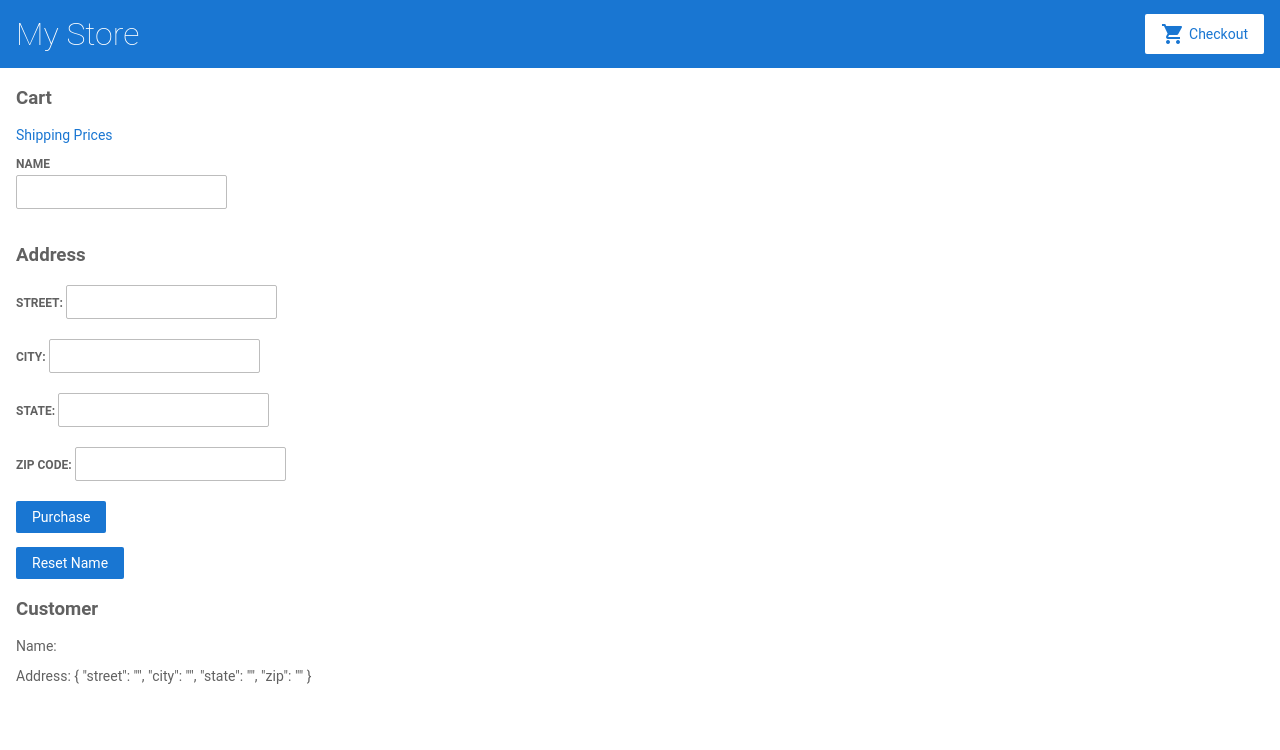
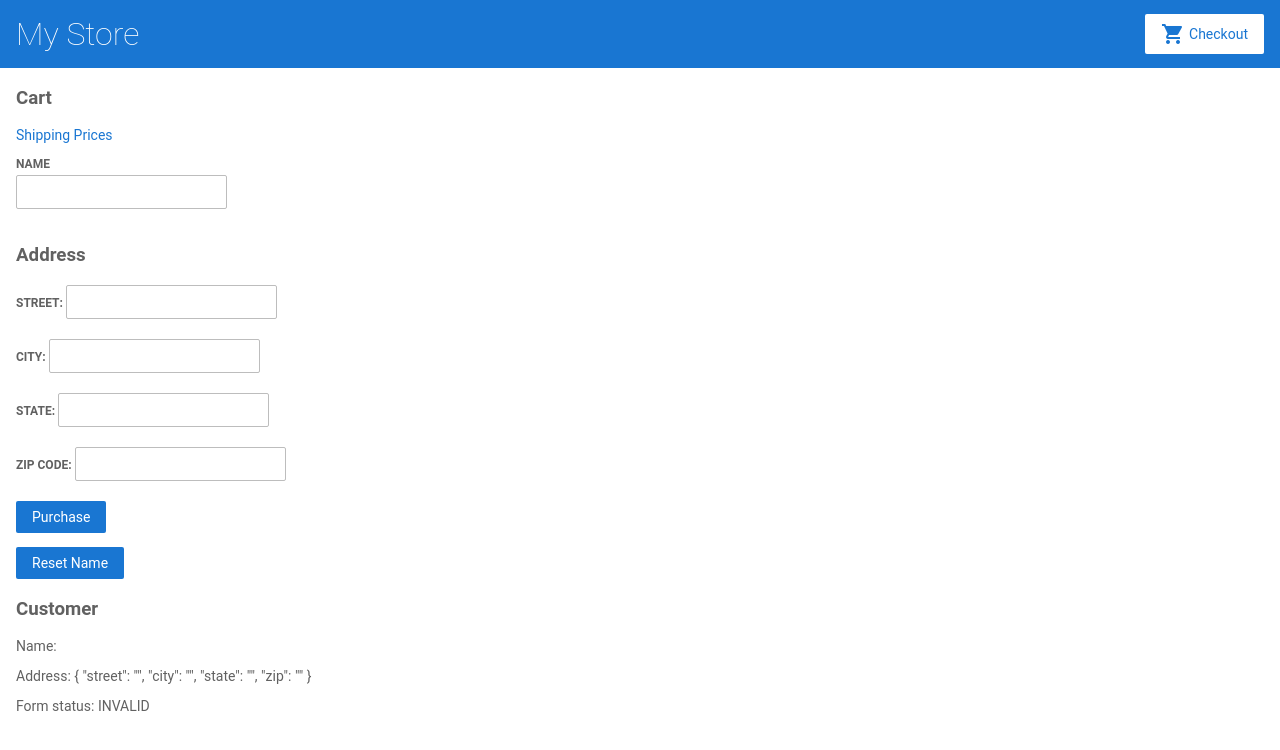
Before and after one commit to amulyk/angular-tutorial, an Angular app: page /cart in a window 1280 px wide. Shown: the top 750 px of the page. Built offline with nearby package versions, Linux system fonts and the light colour scheme.

Commit message:
feat(source): Add simple validation

```diff
--- a/src/app/cart/cart.component.html
+++ b/src/app/cart/cart.component.html
@@ -13,7 +13,7 @@
 
     <div>
         <label>Name</label>
-        <input type="text" formControlName="name">
+        <input type="text" required formControlName="name">
     </div>
 
     <div formGroupName="address">
@@ -55,4 +55,7 @@
     <p>
         Address: {{ checkoutForm.controls.address.value | json }}
     </p>
+    <p>
+        Form status: {{ checkoutForm.status }}
+    </p>
 </div>
--- a/src/app/cart/cart.component.ts
+++ b/src/app/cart/cart.component.ts
@@ -1,5 +1,8 @@
 import { Component, OnInit } from '@angular/core';
-import { FormBuilder } from '@angular/forms';
+import {
+  FormBuilder,
+  Validators
+} from '@angular/forms';
 
 import { CartService } from '../cart.service';
 
@@ -19,7 +22,7 @@ export class CartComponent implements OnInit {
     this.items = this.cartService.getItems();
 
     this.checkoutForm = this.formBuilder.group({
-      name: '',
+      name: ['', [Validators.minLength(2)]],
       address: this.formBuilder.group({
         street: '',
         city: '',
```
